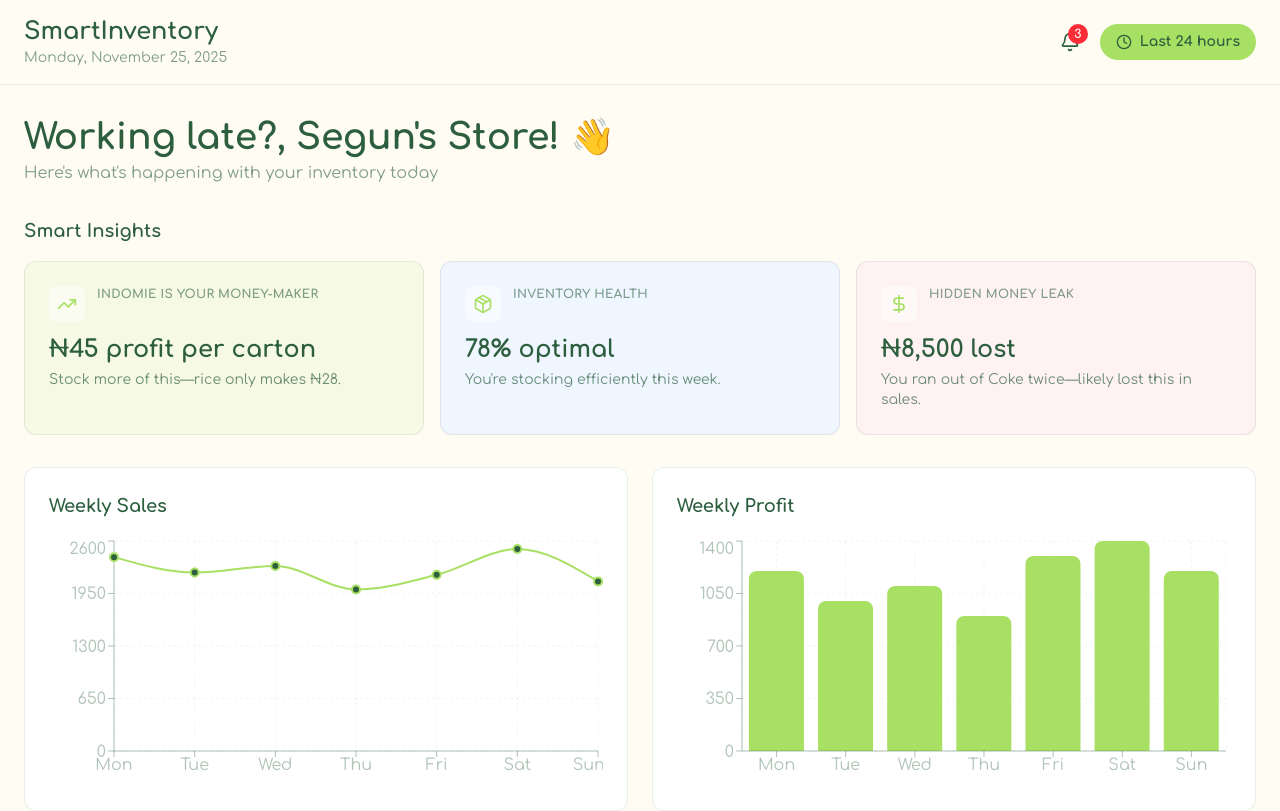
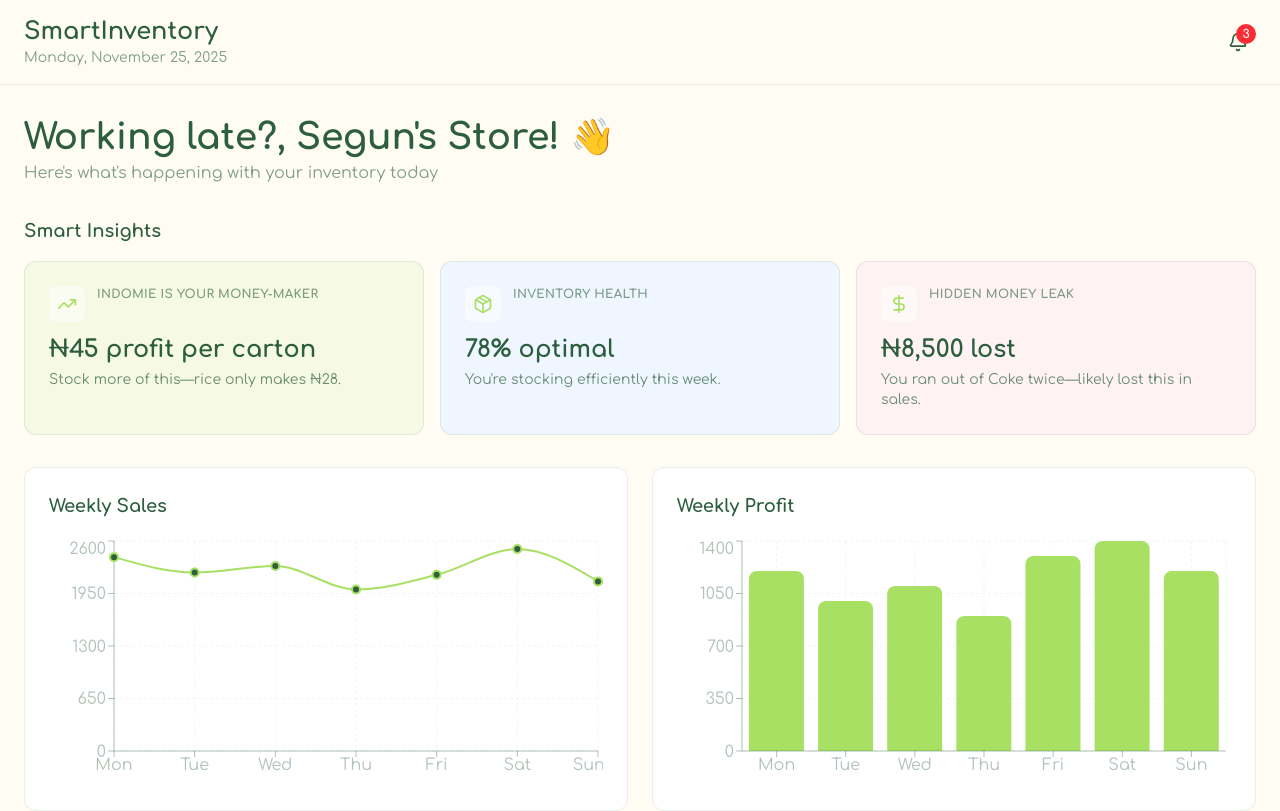
Before and after one commit to Incognitol07/smart-inventory, a Next.js app: page /dashboard in a window 1280 px wide. Shown: the top 811 px of the page. Built offline with nearby package versions, Linux system fonts and the light colour scheme.

Commit message:
fix: remove unused Clock button from dashboard

```diff
--- a/app/dashboard/page.tsx
+++ b/app/dashboard/page.tsx
@@ -2,7 +2,7 @@
 
 import { useState, useMemo } from "react"
 import { motion, AnimatePresence } from "framer-motion"
-import { AlertCircle, TrendingUp, Package, DollarSign, AlertTriangle, Bell, X, Clock } from "lucide-react"
+import { AlertCircle, TrendingUp, Package, DollarSign, AlertTriangle, Bell, X } from "lucide-react"
 import { LineChart, Line, BarChart, Bar, XAxis, YAxis, CartesianGrid, Tooltip, ResponsiveContainer } from "recharts"
 
 // Mock data
@@ -145,14 +145,6 @@ export default function DashboardPage() {
               >
                 {todoItems.length}
               </motion.div>
-            </motion.button>
-            <motion.button
-              whileHover={{ scale: 1.05 }}
-              whileTap={{ scale: 0.95 }}
-              className="flex items-center gap-2 bg-granny-green text-deep-forest px-4 py-2 rounded-full font-semibold text-sm transition"
-            >
-              <Clock size={16} className="text-deep-forest" />
-              Last 24 hours
             </motion.button>
           </div>
         </div>
```
